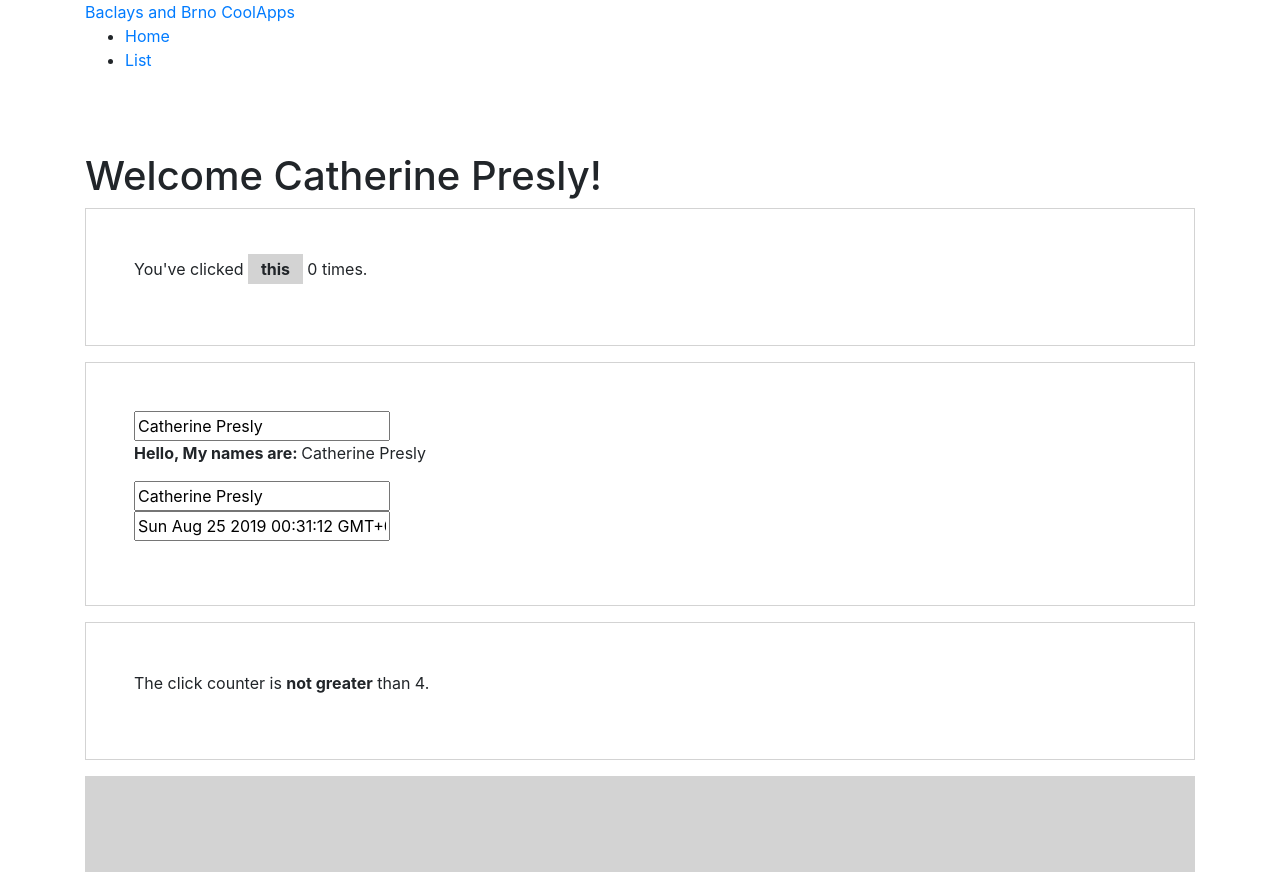
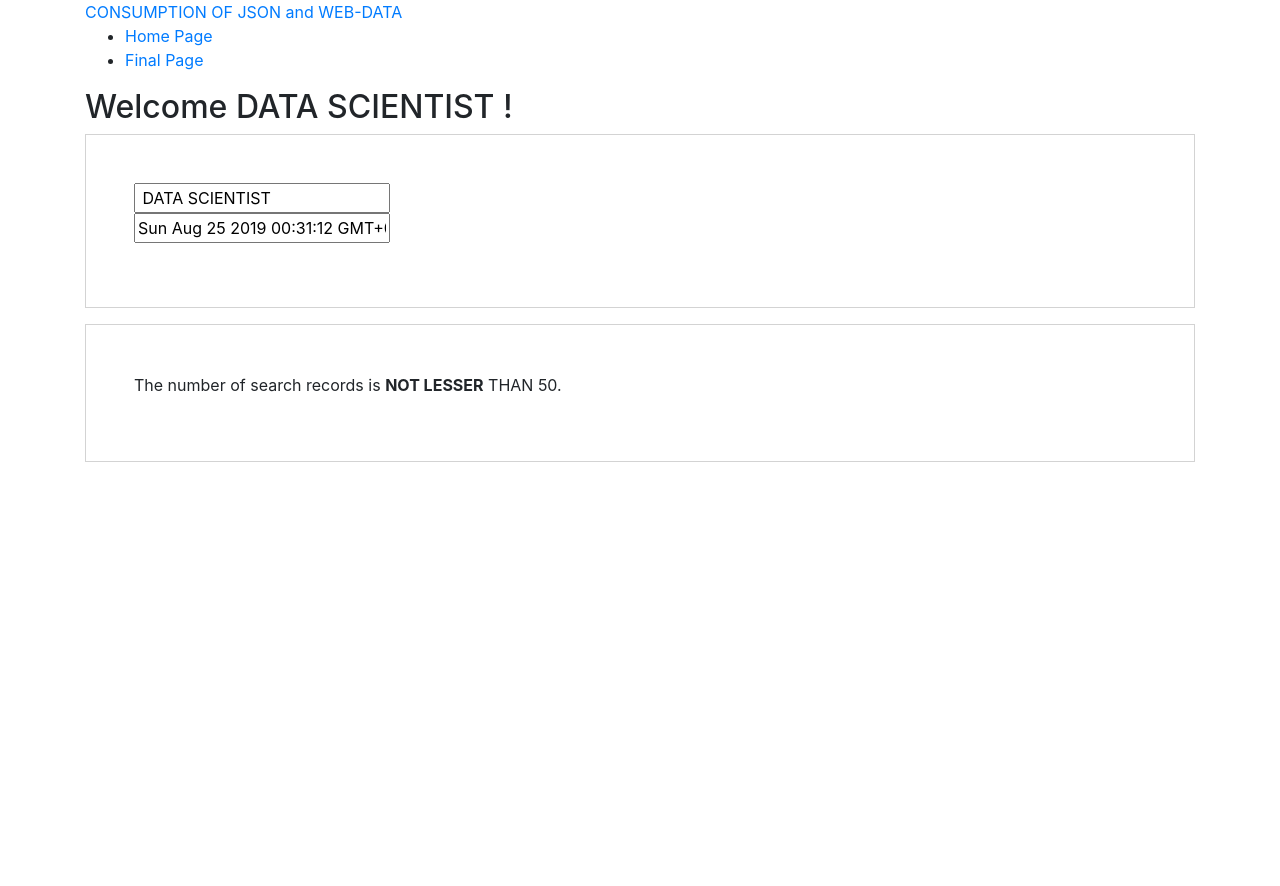
Before and after one commit to LINOSNCHENA/API-consumption-in-Angular-8, an Angular app: page / in a window 1280 px wide. Shown: the top 886 px of the page. After the commit the page ends 800 px from the top, so only its background shows below. Built offline with nearby package versions, Linux system fonts and the light colour scheme.

Commit message:
second update commit

```diff
--- a/package.json
+++ b/package.json
@@ -20,6 +20,8 @@
     "@angular/platform-browser": "~8.2.0",
     "@angular/platform-browser-dynamic": "~8.2.0",
     "@angular/router": "~8.2.0",
+    "bootstrap": "^4.3.1",
+    "font-awesome": "^4.7.0",
     "rxjs": "~6.4.0",
     "tslib": "^1.10.0",
     "zone.js": "~0.9.1"
--- a/src/app/app.component.html
+++ b/src/app/app.component.html
@@ -1,10 +1,10 @@
 <header>
   <div class="container">
-    <a routerLink="/" class="logo">Baclays and Brno CoolApps</a>
+    <a routerLink="/" class="logo"> CONSUMPTION OF JSON and WEB-DATA</a>
     <nav>
       <ul>
-        <li><a href="#" routerLink="/">Home</a></li>
-        <li><a href="#" routerLink="/list">List</a></li>
+        <li><a href="#" routerLink="/">Home Page</a></li>
+        <li><a href="#" routerLink="/list">Final Page</a></li>
       </ul>
     </nav>
   </div>
--- a/src/app/app.component.ts
+++ b/src/app/app.component.ts
@@ -6,5 +6,5 @@ import { Component } from '@angular/core';
   styleUrls: ['./app.component.css']
 })
 export class AppComponent {
-  title = 'banked';
+  title = 'ConsumerAccounts';
 }
--- a/src/app/app.module.ts
+++ b/src/app/app.module.ts
@@ -7,7 +7,7 @@ import { HomeComponent } from './home/home.component';
 import { ListComponent } from './list/list.component';
 import { FormsModule } from '@angular/forms';
 import { HttpModule } from '@angular/http';
-import { HttpClientModule } from '@angular/common/http';  // Add this
+import { HttpClientModule } from '@angular/common/http';
 
 @NgModule({
   declarations: [
@@ -17,7 +17,8 @@ import { HttpClientModule } from '@angular/common/http';  // Add this
   ],
   imports: [
     BrowserModule,
-    AppRoutingModule, FormsModule, HttpModule, HttpClientModule
+    AppRoutingModule, FormsModule,
+    HttpModule, HttpClientModule
   ],
   providers: [],
   bootstrap: [AppComponent]
--- a/src/app/home/home.component.html
+++ b/src/app/home/home.component.html
@@ -1,27 +1,13 @@
-<h1>Welcome {{marvin}}!</h1>
+<h2>Welcome {{marvin}}!</h2>
 <div class="play-container">
-<!--       Pemba No. 1   -->
-    <p>You've clicked <span (click)="countClick()">this</span> {{ clickCounter }} times.</p>
-</div>
-<div class="play-container">
-    <p> <input type="text" [(ngModel)]="marvin"><br>
-        <strong> Hello, My names are: </strong> {{ marvin }} </p>
     <p> <input type="value" [(ngModel)]="marvin"><br>
         <input type="value" id="marvintime" value= {{recordingTime}}/>
 </div>
-
 <!--       Pemba No. 2   -->
-<div class="play-container"><ng-template [ngIf]="clickCounter > 4" [ngIfElse]="none">
-        <p>The click counter <strong>IS GREATER</strong> than 4.</p>
- </ng-template>
- <ng-template #none> <p>The click counter is <strong>not greater</strong> than 4.</p>
+<div class="play-container">
+    <ng-template [ngIf]="clickCounter > 4" [ngIfElse]="none">
+        <p>The number of search records is <strong>IS LESSER GREATER</strong> THAN 50.</p>
+     </ng-template>
+ <ng-template #none> <p>The number of search records is <strong>NOT LESSER</strong> THAN 50.</p>
     </ng-template>
 </div>
-
-<!--       Pemba No. 3   -->
-<div class="play-container" [ngStyle]="{
-    'background-color': clickCounter > 4 ? 'yellow' : 'lightgray',
-    'border':           clickCounter > 4 ? '4px solid black' : 'none'}">
-</div>
-<div class="play-container" [class.active]="clickCounter > 4"></div>
-<div class="play-container" [ngClass]="setClasses()"></div>
--- a/src/app/home/home.component.ts
+++ b/src/app/home/home.component.ts
@@ -1,5 +1,4 @@
 import { Component, OnInit } from '@angular/core';
-
 @Component({
   selector: 'app-home',
   templateUrl: './home.component.html',
@@ -8,18 +7,19 @@ import { Component, OnInit } from '@angular/core';
 export class HomeComponent implements OnInit {
   clickCounter: number = 0;
   recordingTime: Date = new Date();
-  marvin = 'Catherine Presly'
-  name: string = '';  // add this
+  marvin = ' DATA SCIENTIST '
+  name: string = '';
   constructor() { }
 
-  ngOnInit() {  }
-   countClick() {    this.clickCounter += 1;  }
-  dateStamper() {    this.recordingTime}
+   ngOnInit()    {  }
+   countClick()  { this.clickCounter += 1;  }
+   dateStamper() { this.recordingTime       }
 
   setClasses() {
-    let myClasses = {
-      active: this.clickCounter > 4,
-      notactive: this.clickCounter <= 4
+    let myClasses =
+    {
+      active: this.clickCounter > 50,
+      notactive: this.clickCounter <= 50
     };
     return myClasses;
   }
--- a/src/app/list/list.component.html
+++ b/src/app/list/list.component.html
@@ -1,5 +1,3 @@
-<p>list works!</p>
-
 <h1>Breweries</h1>
 
 <ul *ngIf="brews">
--- a/src/app/zhttp.service.ts
+++ b/src/app/zhttp.service.ts
@@ -5,7 +5,9 @@ import { HttpClient } from '@angular/common/http';
   providedIn: 'root'
 })
 export class ZhttpService {
+
   constructor(private http: HttpClient) { }
-  myMethod() {  return console.log('Hey NO PEMBA Zhttp!, what is up!');  }
+  myMethod() {  return console.log('Waiting for second API resource here!');  }
   getBeer() {  return this.http.get('https://api.openbrewerydb.org/breweries')  }
+
 }
--- a/src/index.html
+++ b/src/index.html
@@ -2,7 +2,7 @@
 <html lang="en">
 <head>
   <meta charset="utf-8">
-  <title>Banked</title>
+  <title>ConsuptionOfAPI</title>
   <base href="/">
 
   <meta name="viewport" content="width=device-width, initial-scale=1">
--- a/src/styles.css
+++ b/src/styles.css
@@ -1,5 +1,6 @@
-@import url('https://fonts.googleapis.com/css?family=Nunito:400,700&display=swap');
+/*@import url('https://fonts.googleapis.com/css?family=Nunito:400,700&display=swap');*/
 
-h1 {
-    margin-top: 2em;
-}
+h1 {    margin-top: 2em;    }
+
+@import "~bootstrap/dist/css/bootstrap.css";
+@import "~font-awesome/css/font-awesome.css";
```
Also changed, not shown: src/app/app-routing.module.ts (+4 -9 lines), src/app/list/list.component.ts (+4 -3 lines), 1 other file (tests, documents, lock files or other folders).
